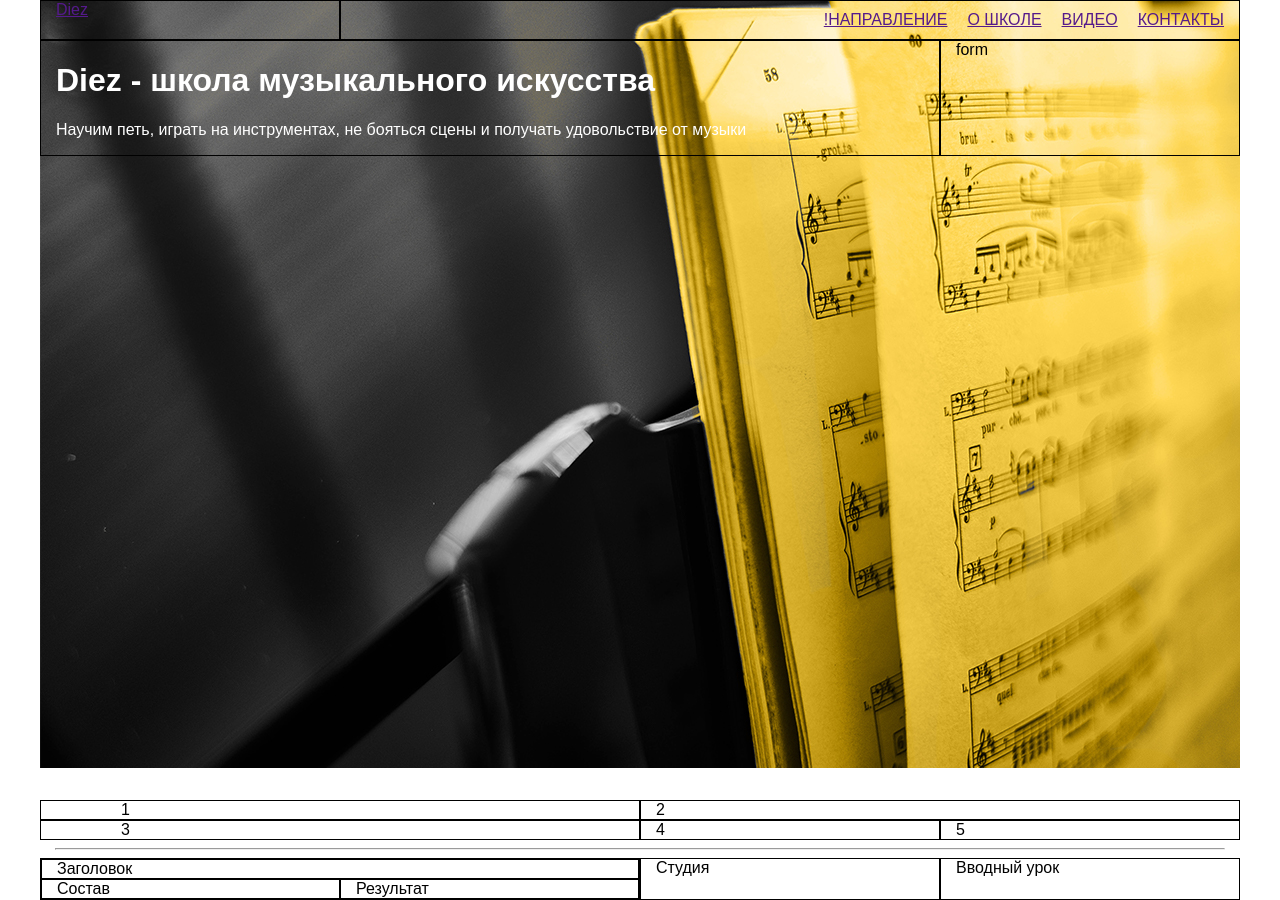
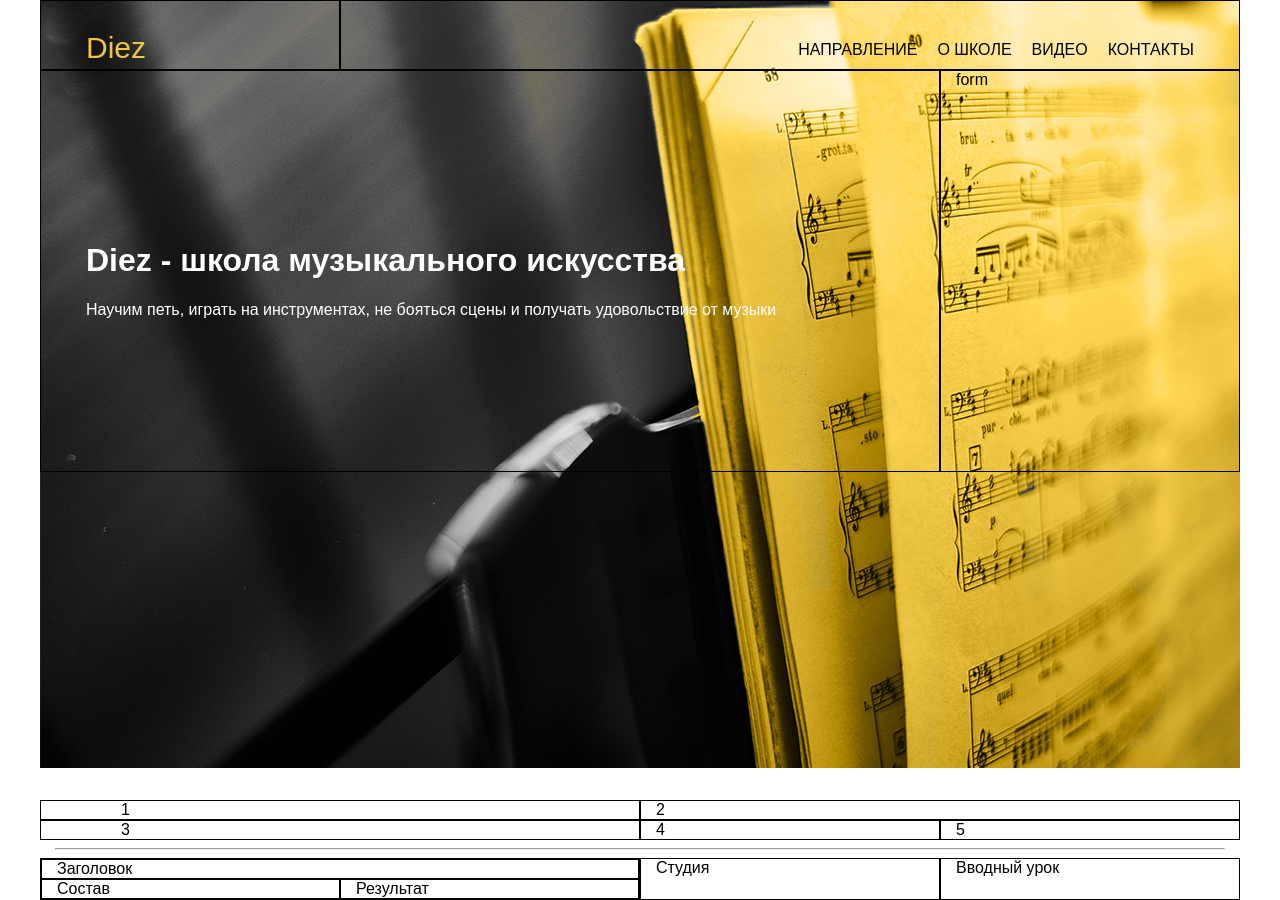
Before and after one commit to kseniyawald/epixx-diez, a plain HTML site: page index.html in a window 1280 px wide. Drawn offline with Linux system fonts and the light colour scheme.

Commit message:
промо

```diff
--- a/css/style.css
+++ b/css/style.css
@@ -68,4 +68,33 @@
 
 .promo_text {
   color: #fff;
+  height: 50vh;
+  padding-left: 30px;
+  padding-top: 150px;
 }
+
+.logo {
+  padding-top: 30px;
+  padding-left: 30px;
+}
+
+.logo-link {
+  color: #eec643;
+  text-decoration: none;
+  font-size: 30px;
+}
+
+.main-nav__link {
+  color: #000000;
+  text-decoration: none;
+}
+
+.main-nav {
+  padding-top: 30px;
+  padding-right: 30px;
+}
+
+.guitar {
+  background-image: url(../images/directions_card_img_1.jpg);
+  background-repeat: no-repeat;
+}
--- a/index.html
+++ b/index.html
@@ -10,13 +10,15 @@
   <div class="container promo-wrapper">
     <div class="row">
     	<div class="col col--lg-1">
-			<a href="" class="logo">Diez</a>
+            <div class="logo">
+			 <a href="" class="logo-link">Diez</a>
+            </div>
     	</div>
     	<div class="col col--lg-3">
     		<nav class="main-nav">
     			<ul class="main-nav__list">
     				<li class="main-nav__item">
-    					<a href="" class="main-nav__link">!Направление</a>
+    					<a href="" class="main-nav__link">Направление</a>
     				</li>
     				<li class="main-nav__item">
     					<a href="" class="main-nav__link">О школе</a>
@@ -35,7 +37,7 @@
             <div class="promo_text">
              <h1>Diez - школа музыкального искусства</h1>
              <p>Научим петь, играть на инструментах, не бояться сцены и получать удовольствие от музыки</p>
-         </div>
+            </div>
         </div>
     	<div class="col col--lg-1">form</div>
     </div>
@@ -44,7 +46,9 @@
 
    <div class="container">
     	<div class="row">
-    		<div class="col  col--lg-2  col--lg-pl">1</div>
+    		<div class="col  col--lg-2  col--lg-pl">1
+                <div class="guitar"></div>
+            </div>
     		<div class="col  col--lg-2">2</div>
     		<div class="col  col--lg-2  col--lg-pl">3</div>
     		<div class="col  col--lg-1">4</div>
```
